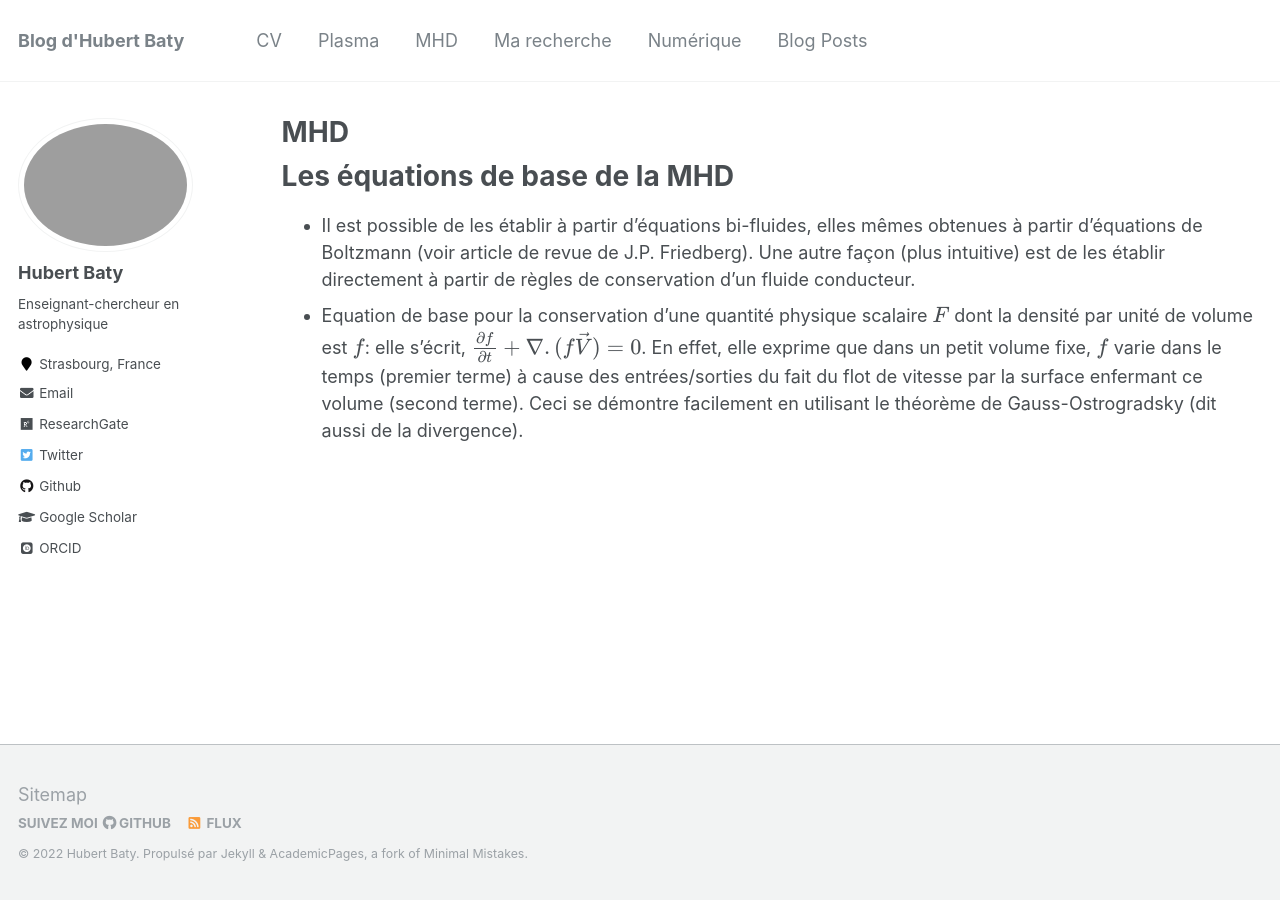
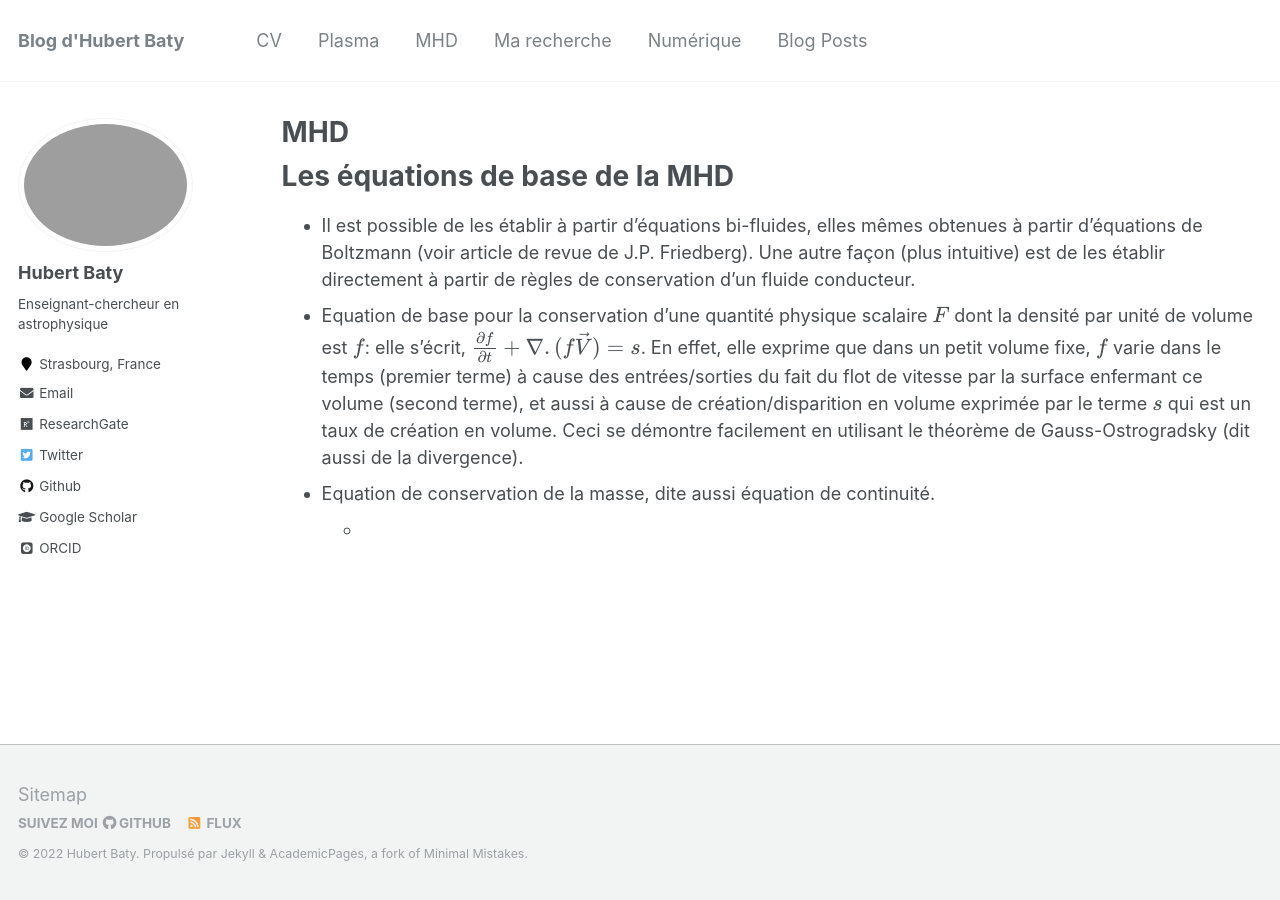
Before and after one commit to hubertbaty/hubertbaty.github.io, a Jekyll site: the page built from _pages/MHD.md, in a window 1280 px wide. Built offline with Jekyll 4.4.1, drawn with Linux system fonts in a browser that asks for light colours; some web fonts are replaced; formulas are drawn with MathJax 3.

Commit message:
Update MHD.md

```diff
--- a/_pages/MHD.md
+++ b/_pages/MHD.md
@@ -12,4 +12,6 @@ redirect_from:
 Les équations de base de la MHD
 ======
 * Il est possible de les établir à partir d'équations bi-fluides, elles mêmes obtenues à partir d'équations de Boltzmann (voir article de revue de J.P. Friedberg). Une autre façon (plus intuitive) est de les établir directement à partir de règles de conservation d'un fluide conducteur.
-* Equation de base pour la conservation d'une quantité physique scalaire $F$ dont la densité par unité de volume est $f$: elle s'écrit, $\frac {\partial f} {\partial t} + \nabla . (f \vec V) =0$. En effet, elle exprime que dans un petit volume fixe, $f$ varie dans le temps (premier terme) à cause des entrées/sorties du fait du flot de vitesse par la surface enfermant ce volume (second terme). Ceci se démontre facilement en utilisant le théorème de Gauss-Ostrogradsky (dit aussi de la divergence).
+* Equation de base pour la conservation d'une quantité physique scalaire $F$ dont la densité par unité de volume est $f$: elle s'écrit, $\frac {\partial f} {\partial t} + \nabla . (f \vec V) = s$. En effet, elle exprime que dans un petit volume fixe, $f$ varie dans le temps (premier terme) à cause des entrées/sorties du fait du flot de vitesse par la surface enfermant ce volume (second terme), et aussi à cause de création/disparition en volume exprimée par le terme $s$ qui est un taux de création en volume. Ceci se démontre facilement en utilisant le théorème de Gauss-Ostrogradsky (dit aussi de la divergence).
+* Equation de conservation de la masse, dite aussi équation de continuité.
+  *
```
